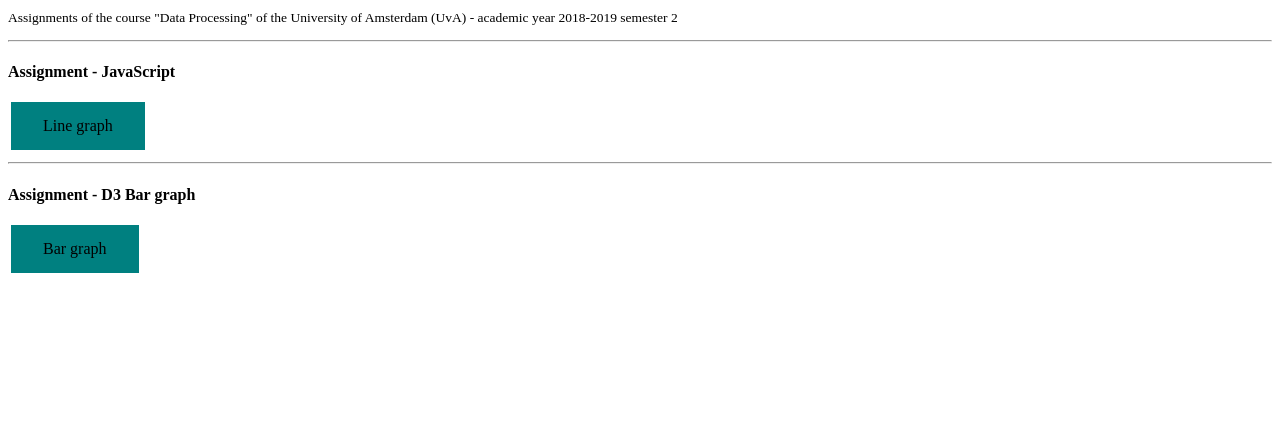
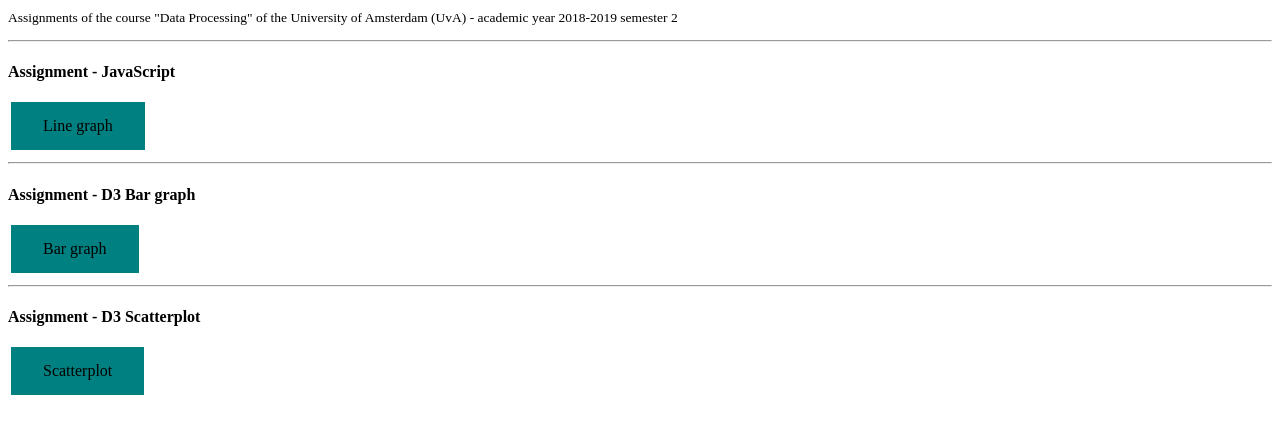
Before and after one commit to NicoleAJansen/DataProc, a plain HTML site: page index.html in a window 1280 px wide. Shown: the part 113-546 px from the top of the page. Drawn offline with Linux system fonts and the light colour scheme.

Commit message:
changed site

```diff
--- a/index.html
+++ b/index.html
@@ -2,8 +2,6 @@
 <html>
   <head>
     <meta charset="utf-8">
-    <!-- <script type="text/javascript" src="d3/d3.js"></script>
-    <script type="text/javascript" src="d3/d3-tip.js"></script> -->
     <title>Data Processing</title>
     <style>
       .author {
@@ -29,7 +27,6 @@
   <body>
     <div id="headers">
       <h1>Data Processing</h1>
-      <!--<h5>Name: Nicole Jansen<br>Student number: 10963871</h5>-->
       <p class="author">Name: Nicole Jansen<br>Student number: 10963871</p>
       <p class="info">Assignments of the course "Data Processing"
                       of the University of Amsterdam (UvA)
@@ -45,4 +42,9 @@
       <h4>Assignment - D3 Bar graph</h4>
       <a href="./homework/Week_4/index.html" class="button">Bar graph</a>
     </div>
+    <hr>
+    <div id="Week5">
+      <h4>Assignment - D3 Scatterplot</h4>
+      <a href="./homework/Week_5/scatter.html" class="button">Scatterplot</a>
+    </div>
   </body>
```
Also changed, not shown: 1 other file.
